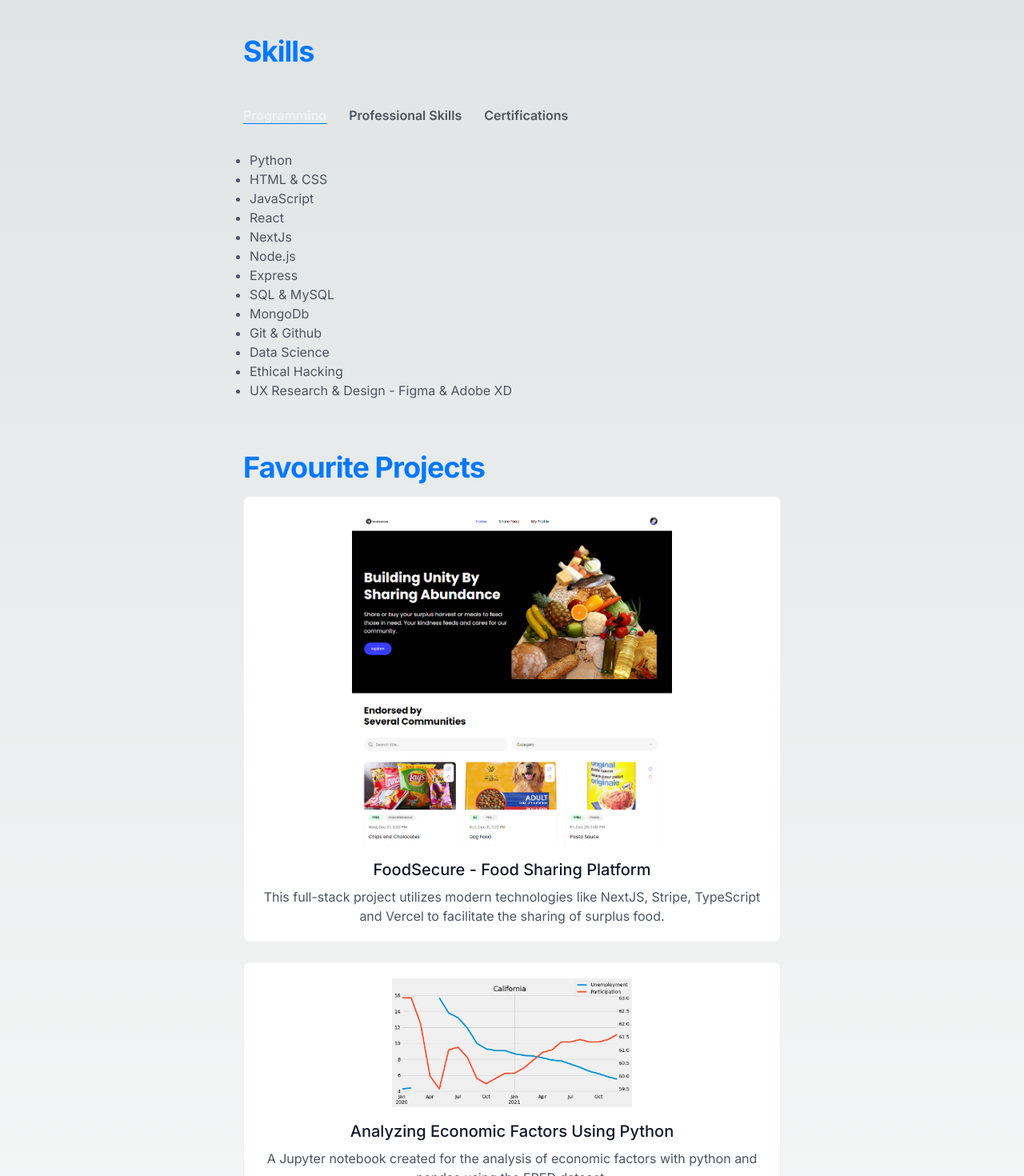
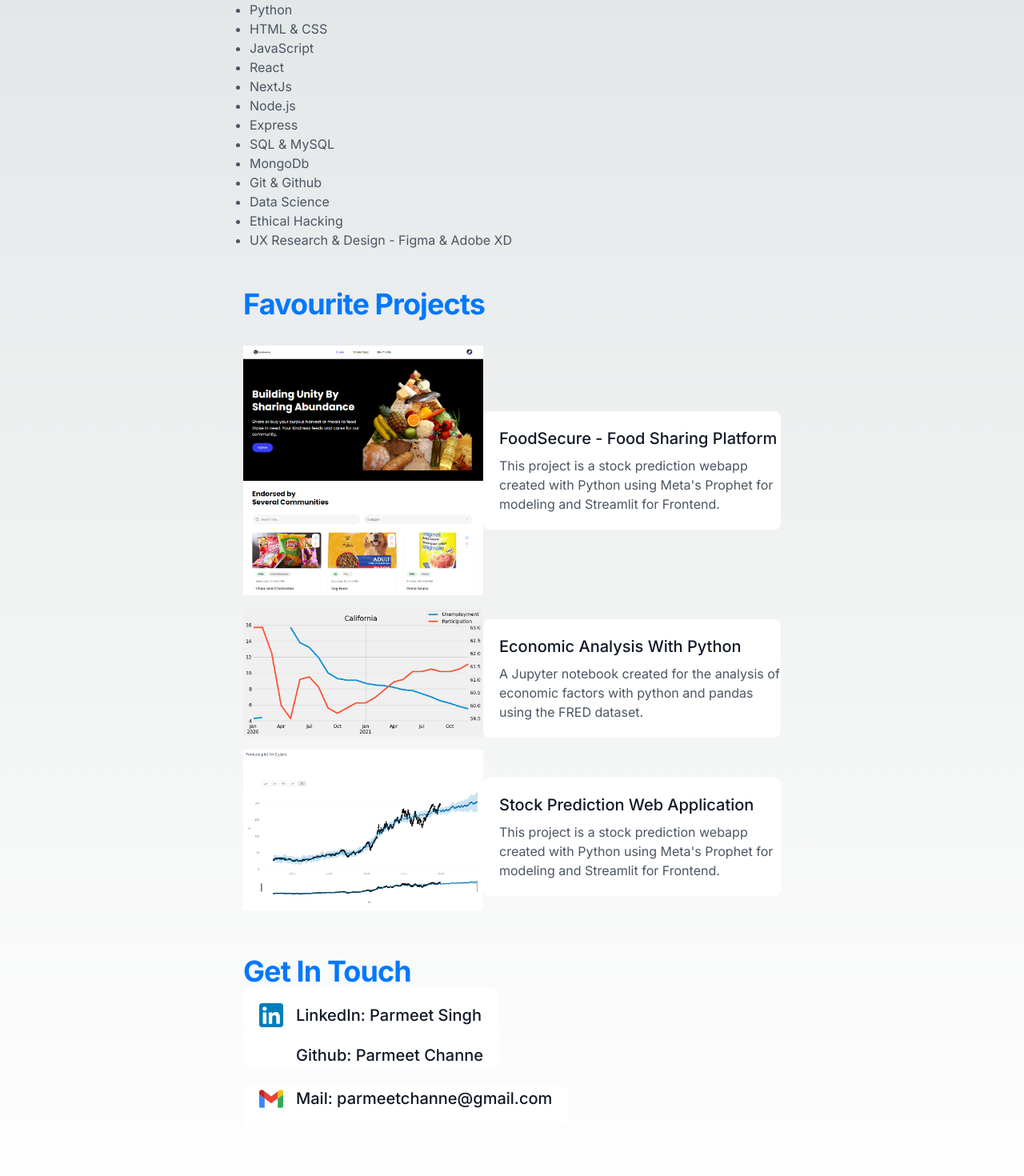
Before and after one commit to ParmeetChanne/nextjs-portfolio, a Next.js app: page / in a window 1280 px wide. Shown: the part 780-2250 px from the top of the page at 80% size. Built offline with nearby package versions, Linux system fonts and the light colour scheme.

Commit message:
improved spacing

```diff
--- a/components/AboutSection.tsx
+++ b/components/AboutSection.tsx
@@ -3,16 +3,16 @@ import React from 'react'
 const AboutSection = () => {
     return (
         <>
-          <div className="flex flex-col items-start justify-center max-w-2xl mx-auto mt-5 mb-16">
+          <div className="flex flex-col items-start justify-center max-w-2xl mx-auto mt-5 mb-4 md:mb-12">
           <h3 className="mb-4 text-2xl font-bold tracking-tight text-dark-200 md:text-4xl dark:text-light-white">
                   About Me
           </h3>
             <h2
-            className="mb-5 text-lg prose text-gray-600 md:mb-14 dark:text-gray-400">
+            className="mb-5 text-lg prose text-gray-600 dark:text-gray-400">
               Passionate about both programming and finance, I thrive on their intersection. Driven by a natural leadership and entrepreneurial skills, I seek to inspire growth and foster innovation in diverse environments, leading to transformative progress.
             </h2>
             <h2
-            className="mb-5 text-lg prose text-gray-600 md:mb-14 dark:text-gray-400">
+            className="mb-5 text-lg prose text-gray-600 dark:text-gray-400">
               I'm dedicated to crafting seamless user experiences in frontend projects but I'm also on a journey to master full-stack development.
             </h2>
           </div>
--- a/components/ContactSection.tsx
+++ b/components/ContactSection.tsx
@@ -3,14 +3,14 @@ import React from 'react'
 
 const ContactSection = () => {
   return (
-    <div className="flex flex-col items-start justify-center max-w-2xl mx-auto mt-5 mb-16">
+    <div className="flex flex-col items-start justify-center max-w-2xl mx-auto mb-16">
         <h3 className=" text-2xl font-bold tracking-tight text-dark-200 md:text-4xl dark:text-light-white">
             Get In Touch
         </h3>
         <a href="https://www.linkedin.com/in/parmeet-singh-channe/">
         <div className="flex flex-row items-center justify-between w-full max-w-2xl p-5 pb-0 mx-auto rounded-lg bg-light-white dark:bg-transparent">
             <Image className='' src="/Linkedin_icon.svg" alt="linkedin" width={30} height={30} />
-            <h4 className="w-full ml-4 text-base font-medium text-gray-900 md:text-xl dark:text-gray-100 dark:hover:text-dark-200 hover:text-dark-200 ">
+            <h4 className="w-full ml-4 text-sm font-medium text-gray-900 md:text-xl dark:text-gray-100 dark:hover:text-dark-200 hover:text-dark-200 ">
               LinkedIn: Parmeet Singh
             </h4>
         </div>
@@ -19,7 +19,7 @@ const ContactSection = () => {
         <a href="https://github.com/ParmeetChanne">
         <div className="flex flex-row items-center justify-between w-full max-w-2xl p-5 pb-0 mx-auto mb-6 rounded-lg bg-light-white dark:bg-transparent">
             <Image className='' src="/github_icon_white.png" alt="github" width={30} height={30} />
-            <h4 className="w-full ml-4 text-base font-medium text-gray-900 md:text-xl dark:text-gray-100 dark:hover:text-dark-200 hover:text-dark-200 ">
+            <h4 className="w-full ml-4 text-sm font-medium text-gray-900 md:text-xl dark:text-gray-100 dark:hover:text-dark-200 hover:text-dark-200 ">
               Github: Parmeet Channe
             </h4>
         </div>
@@ -28,7 +28,7 @@ const ContactSection = () => {
         <a href="mailto:parmeetchanne@gmail.com?subject=Reaching out from your portfolio!">
         <div className="flex flex-row items-center justify-between w-full max-w-2xl p-5 pt-0 mx-auto rounded-lg bg-light-white dark:bg-transparent">
             <Image className='' src="/gmail_icon.svg" alt="gmail" width={30} height={30} />
-            <h4 className="w-full ml-4 text-base font-medium text-gray-900 md:text-xl dark:text-gray-100 dark:hover:text-dark-200 hover:text-dark-200 ">
+            <h4 className="w-full ml-4 text-sm font-medium text-gray-900 md:text-xl dark:text-gray-100 dark:hover:text-dark-200 hover:text-dark-200 ">
               Mail: parmeetchanne@gmail.com
             </h4>
         </div>
--- a/components/HeroSection.tsx
+++ b/components/HeroSection.tsx
@@ -3,13 +3,13 @@ import React from 'react'
 const HeroSection = () => {
     return (
         <>
-          <div className="flex flex-col items-start justify-center max-w-2xl mx-auto mt-5 mb-16">
+          <div className="flex flex-col items-start justify-center max-w-2xl mx-auto mt-5 mb-8 md:mb-12">
             <h1
-            className="mb-5 text-3xl font-bold tracking-tight text-black md:text-5xl dark:text-light-white">
+            className="mb-3 md:mb-5 text-3xl font-bold tracking-tight text-black md:text-5xl dark:text-light-white">
               Hey, I’m <span className="text-transparent bg-gradient-to-br bg-clip-text md:bg-gradient-to-r from-gradient-purple to-gradient-pink">Parmeet Channe</span>
             </h1>
             <h2
-            className="mb-5 text-lg prose text-gray-600 md:mb-14 dark:text-gray-400">
+            className="mb-5 text-lg prose text-gray-600 dark:text-gray-400">
               A passionate student at York University utilizing technology to craft enduring, sustainable solutions that create a significant impact.
             </h2>
             <div>
--- a/components/ProjectsSection.tsx
+++ b/components/ProjectsSection.tsx
@@ -7,13 +7,13 @@ import Image from 'next/image';
 const ProjectsSection = () => {
 
   return (
-    <div className="flex flex-col items-start justify-center max-w-2xl mx-auto mt-5 mb-16">
-        <h3 className="mb-4 text-2xl font-bold tracking-tight text-dark-200 md:text-4xl dark:text-light-white">
+    <div className="flex flex-col items-start justify-start max-w-2xl mx-auto mt-5 mb-10">
+        <h3 className="mb-8 text-2xl font-bold tracking-tight text-dark-200 md:text-4xl dark:text-light-white">
                   Favourite Projects
           </h3>
-    <div>
+    {/*<div>
       <a className="w-full" href="https://github.com/ParmeetChanne/foodsecure">
-        <div className="flex flex-col items-center justify-center w-full max-w-2xl p-5 mx-auto mb-6 rounded-lg bg-light-white dark:bg-transparent border border-white">
+        <div className="flex flex-col items-center justify-center w-full max-w-2xl p-5 mx-auto mb-6 rounded-lg bg-light-white dark:bg-transparent border-4 border-white hover:border-x-dark-200">
         <Image className='mb-4' src="/foodsecure_r.png" alt="foodsecure" width={400} height={200} />
           <div className="flex flex-col justify-between md:flex-row">
             <h4 className="w-full mb-2 text-lg text-center font-medium text-gray-900 md:text-xl dark:text-gray-100 dark:hover:text-dark-200 hover:text-dark-200 ">
@@ -23,35 +23,50 @@ const ProjectsSection = () => {
           <p className="w-full md:text-center text-left text-gray-600 dark:text-gray-400">This full-stack project utilizes modern technologies like NextJS, Stripe, TypeScript and Vercel to facilitate the sharing of surplus food.</p>
         </div>
       </a>
-    </div>
+  </div>*/}
 
     <div>
-      <a className="w-full" href="https://github.com/ParmeetChanne/Analysing-Economic-Factors-Python">
-        <div className="flex flex-col items-center justify-center w-full max-w-2xl p-5 mx-auto mb-6 rounded-lg bg-light-white dark:bg-transparent border border-white">
-        <Image className='mb-4' src="/economic_factors.png" alt="foodsecure" width={300} height={300} />
+      <a className="w-full flex flex-col-reverse md:flex-row-reverse items-center justify-center" href="https://github.com/ParmeetChanne/foodsecure">
+        <div className="flex flex-col items-start justify-start w-full max-w-2xl mb-4 p-5 md:pr-0 mx-auto rounded-lg bg-light-white dark:bg-transparent">
           <div className="flex flex-col justify-between md:flex-row">
-            <h4 className="w-full mb-2 text-lg text-center font-medium text-gray-900 md:text-xl dark:text-gray-100 dark:hover:text-dark-200 hover:text-dark-200 ">
-              Analyzing Economic Factors Using Python
+            <h4 className="w-full mb-2 text-lg text-left font-medium text-gray-900 md:text-xl dark:text-gray-100 dark:hover:text-dark-200 hover:text-dark-200 ">
+            FoodSecure - Food Sharing Platform
             </h4>
           </div>
-          <p className="w-full md:text-center text-left text-gray-600 dark:text-gray-400">A Jupyter notebook created for the analysis of economic factors with python and pandas using the FRED dataset.</p>
+          <p className="w-full text-left text-gray-600 dark:text-gray-400">This project is a stock prediction webapp created with Python using Meta's Prophet for modeling and Streamlit for Frontend.</p>
         </div>
+        <Image className='mb-4' src="/foodsecure_r.png" alt="foodsecure" width={300} height={300} />
       </a>
     </div>
 
     <div>
-      <a className="w-full" href="https://github.com/ParmeetChanne/Stock-Prediction-Streamlit">
-        <div className="flex flex-col items-center justify-center w-full max-w-2xl p-5 mx-auto mb-6 rounded-lg bg-light-white dark:bg-transparent border border-white">
-        <Image className='mb-4' src="/streamlit.png" alt="foodsecure" width={300} height={300} />
+      <a className="w-full flex flex-col-reverse md:flex-row-reverse items-center justify-center" href="https://github.com/ParmeetChanne/Analysing-Economic-Factors-Python">
+        <div className="flex flex-col items-start justify-start w-full max-w-2xl p-5 md:pr-0 mx-auto rounded-lg bg-light-white dark:bg-transparent">
           <div className="flex flex-col justify-between md:flex-row">
-            <h4 className="w-full mb-2 text-lg text-center font-medium text-gray-900 md:text-xl dark:text-gray-100 dark:hover:text-dark-200 hover:text-dark-200 ">
+            <h4 className="w-full mb-2 text-lg text-left font-medium text-gray-900 md:text-xl dark:text-gray-100 dark:hover:text-dark-200 hover:text-dark-200 ">
+              Economic Analysis With Python
+            </h4>
+          </div>
+          <p className="w-full text-left text-gray-600 dark:text-gray-400">A Jupyter notebook created for the analysis of economic factors with python and pandas using the FRED dataset.</p>
+        </div>
+        <Image className='mb-4' src="/economic_factors.png" alt="economic_factors" width={300} height={300} />
+      </a>
+    </div>
+
+    <div>
+      <a className="w-full flex flex-col-reverse md:flex-row-reverse items-center justify-center" href="https://github.com/ParmeetChanne/Stock-Prediction-Streamlit">
+        <div className="flex flex-col items-start justify-start w-full max-w-2xl p-5 md:pr-0 mx-auto rounded-lg bg-light-white dark:bg-transparent">
+          <div className="flex flex-col justify-between md:flex-row">
+            <h4 className="w-full mb-2 text-lg text-left font-medium text-gray-900 md:text-xl dark:text-gray-100 dark:hover:text-dark-200 hover:text-dark-200 ">
               Stock Prediction Web Application
             </h4>
           </div>
-          <p className="w-full md:text-center text-left text-gray-600 dark:text-gray-400">This project is a stock prediction webapp created with Python using Meta's Prophet for modeling and Streamlit for Frontend.</p>
+          <p className="w-full text-left text-gray-600 dark:text-gray-400">This project is a stock prediction webapp created with Python using Meta's Prophet for modeling and Streamlit for Frontend.</p>
         </div>
+        <Image className='mb-4' src="/streamlit.png" alt="foodsecure" width={300} height={300} />
       </a>
     </div>
+
     </div>
   );
 };
--- a/components/SkillsSection.tsx
+++ b/components/SkillsSection.tsx
@@ -68,11 +68,12 @@ const TAB_DATA = [
       },
   ];
 
+
 const SkillsSection = () => {
     const [tab, setTab] = useState("programming");
     const [isPending, startTransition] = useTransition();
 
-    const handleTabChange = (id) => {
+    const handleTabChange = (id: string) => {
         startTransition(() => {
         setTab(id);
         });
@@ -80,12 +81,12 @@ const SkillsSection = () => {
 
     return (
         <>
-          <div className="flex flex-col items-start justify-center max-w-2xl mx-auto mt-5 mb-16">
-          <h3 className="mb-4 text-2xl font-bold tracking-tight text-dark-200 md:text-4xl dark:text-light-white">
+          <div className="flex flex-col items-start justify-center max-w-2xl mx-auto mb-8 md:mb-12">
+          <h3 className="mb-2 md:mb-4 text-2xl font-bold tracking-tight text-dark-200 md:text-4xl dark:text-light-white">
                   Skills
           </h3>
-                <div className="flex flex-col md:flex-row mt-8 text-gray-600 dark:text-gray-400 underline underline-offset-4 decoration-dark-200">
-                    <div className="mr-4">
+                <div className="flex flex-col md:flex-row text-gray-600 dark:text-gray-400 underline underline-offset-4 decoration-dark-200">
+                    <div className="mr-4 mb-1 md:mb-0">
                         <TabButton
                         selectTab={() => handleTabChange("programming")}
                         active={tab === "programming"}
@@ -94,7 +95,7 @@ const SkillsSection = () => {
                         Programming{" "}
                         </TabButton>
                     </div>
-                    <div className="mr-4">
+                    <div className="mr-4 mb-1 md:mb-0">
                         <TabButton
                         selectTab={() => handleTabChange("professional")}
                         active={tab === "professional"}
@@ -123,7 +124,7 @@ const SkillsSection = () => {
                     </div>
     */}
                 </div>
-                <div className="mt-8">
+                <div className="mt-4">
                     {TAB_DATA.find((t) => t.id === tab)?.content}
                 </div>
           </div>
--- a/src/app/layout.tsx
+++ b/src/app/layout.tsx
@@ -15,7 +15,7 @@ export default function RootLayout({
   children: React.ReactNode
 }) {
   return (
-    <html lang="en">
+    <html lang="en" className='scroll-smooth'>
       <body className={inter.className}>{children}</body>
     </html>
   )
--- a/src/app/page.tsx
+++ b/src/app/page.tsx
@@ -13,12 +13,16 @@ export default function Home() {
     <div className='px-8'>
       <Navbar />
       <HeroSection />
-      <div id='about'>
+      <div id='about' className="h-screen">
        <AboutSection />
       </div>
       <SkillsSection />
-      <ProjectsSection />
-      <ContactSection />
+      <div id="projects" className="h-screen">
+        <ProjectsSection />
+      </div>
+      <div id="contact" className="h-screen">
+        <ContactSection />
+      </div>
       <FooterSection />
     </div>
     </>
```
Also changed, not shown: components/MenuOverlay.tsx (+11 -1 lines), components/NavLink.tsx (+7 -1 lines), src/app/globals.css (line endings or trailing spaces).
